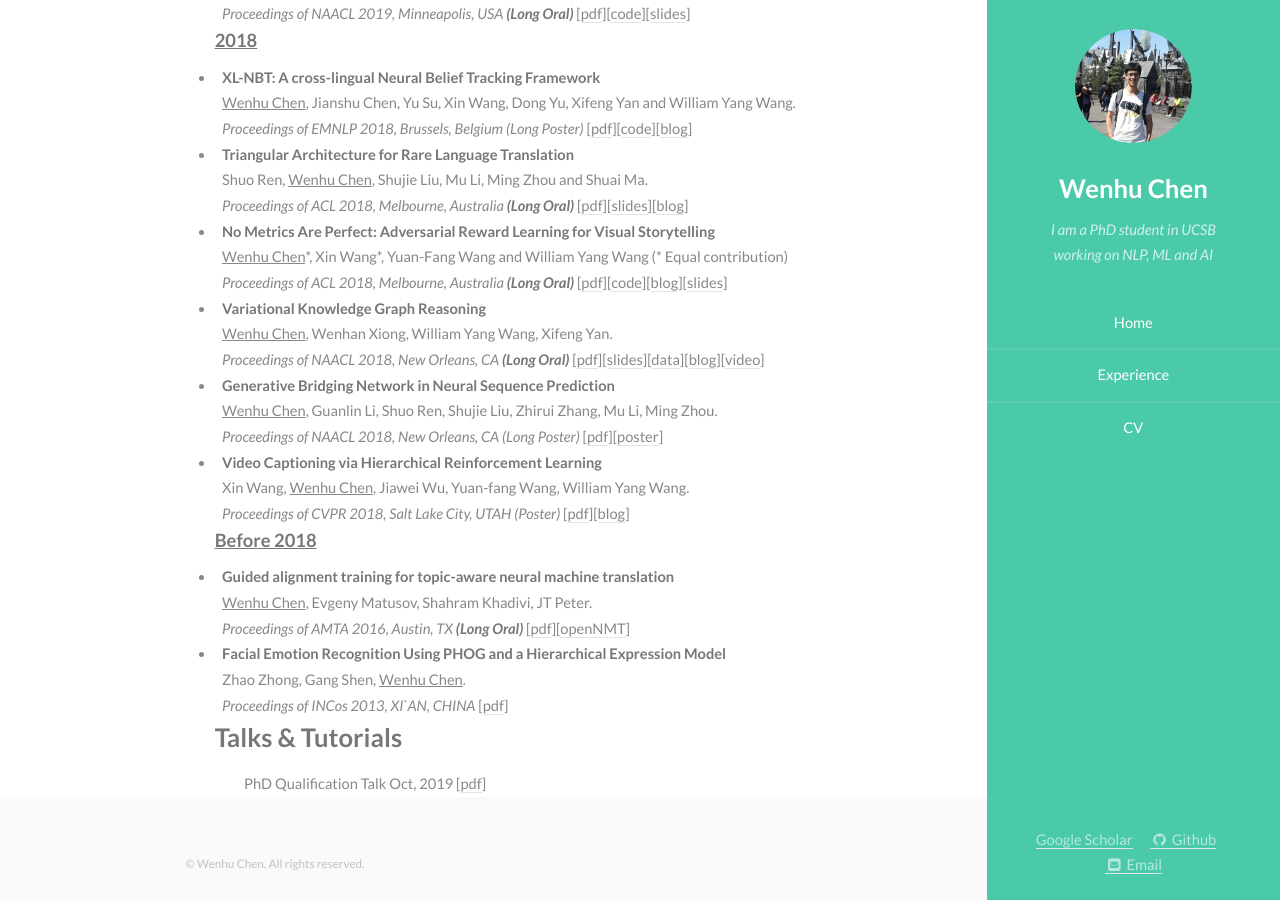
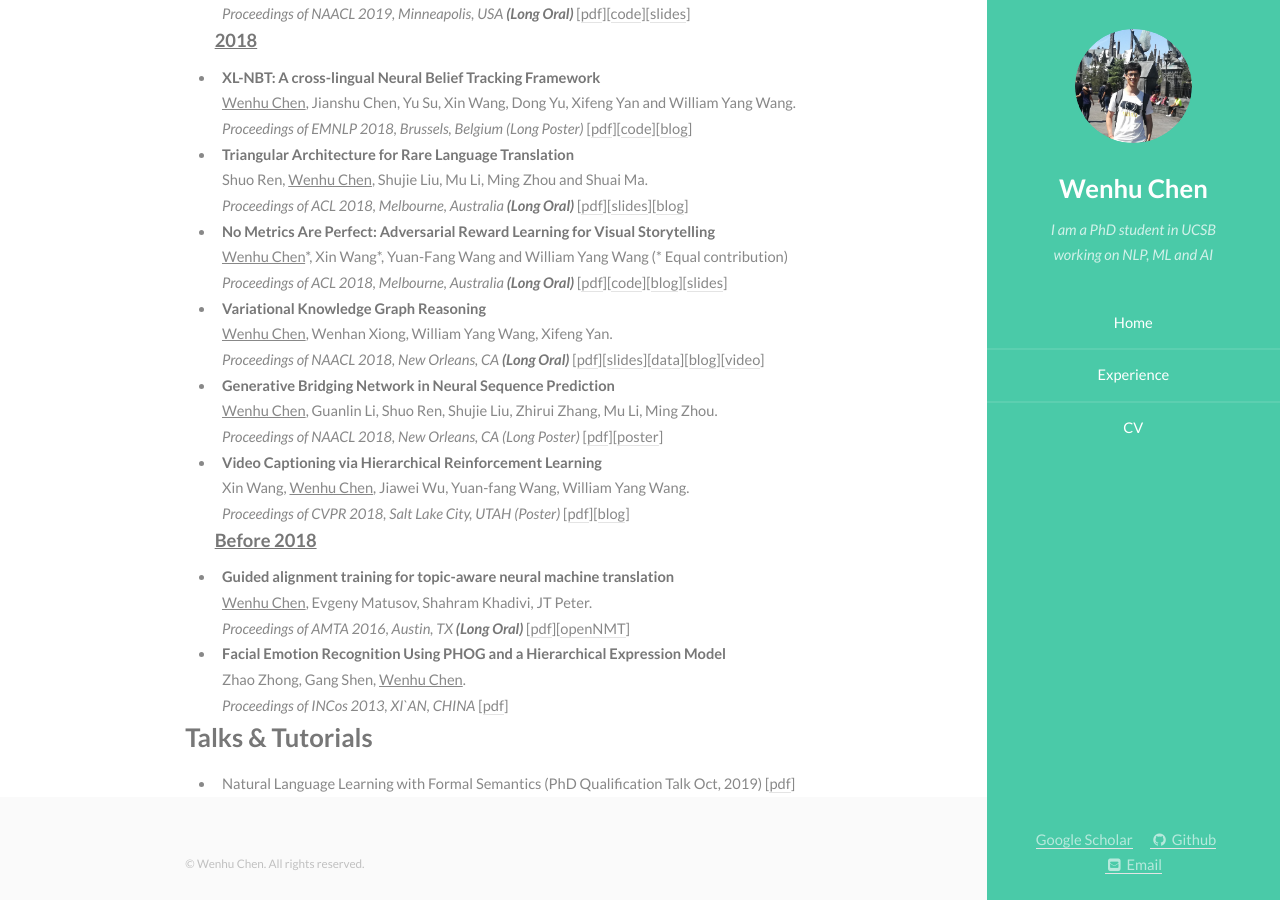
Before and after one commit to wenhuchen/wenhuchen.github.io, a Jekyll site: the page built from index.html, in a window 1280 px wide and 900 px high, scrolled down 1310 px. Built offline with Jekyll 4.4.1, drawn with Linux system fonts in a browser that asks for light colours.

Commit message:
update MAE talk

```diff
--- a/index.html
+++ b/index.html
@@ -129,13 +129,6 @@ ul {
         Zhao Zhong, Gang Shen, <u>Wenhu Chen</u>.<br>
         <em>Proceedings of INCos 2013, XI`AN, CHINA </em> [<a href="http://ucelinks.cdlib.org:8888/sfx_local?sid=google&auinit=Z&aulast=Zhong&atitle=Facial+Emotion+Recognition+Using+PHOG+and+a+Hierarchical+Expression+Model&id=doi:10.1109/INCoS.2013.143">pdf</a>]
     </li>
-
-<div class="container">
-<h3>Talks & Tutorials</h3>
-<ul>
-    PhD Qualification Talk Oct, 2019 [<a href="images/MAE.pdf">pdf</a>]
-</ul>
-</div>
 <!--</ul>
         <h3>Preprints, Workshops and Patents</h3>
         <ul>
@@ -167,3 +160,13 @@ ul {
 </ul>
 -->
 </div>
+
+
+<div class="container">
+<h3>Talks & Tutorials</h3>
+<ul>
+    <li>
+    Natural Language Learning with Formal Semantics (PhD Qualification Talk Oct, 2019) [<a href="images/MAE.pdf">pdf</a>]
+    </li>
+</ul>
+</div>
```
Also changed, not shown: 1 other file.
